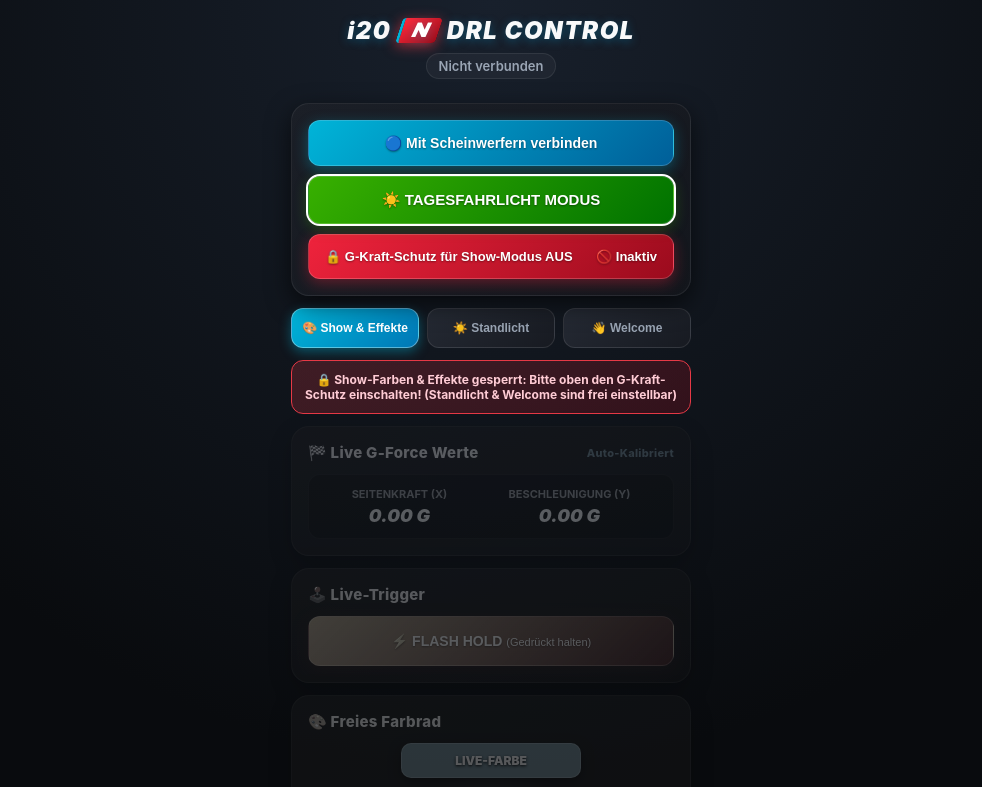
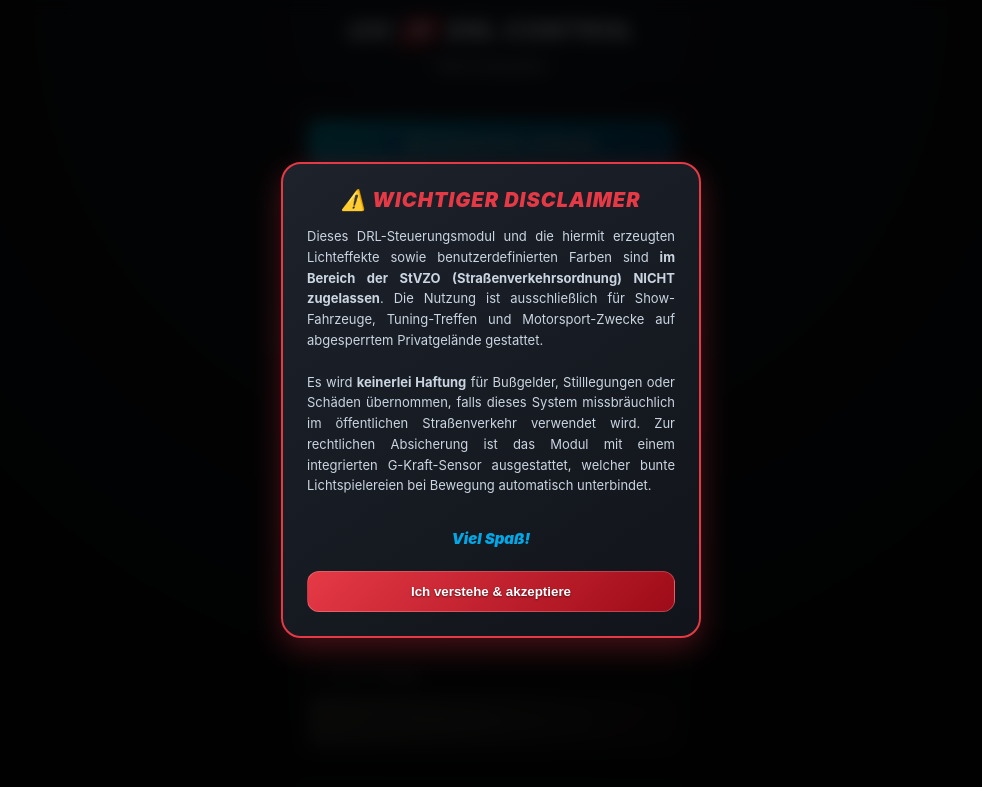
Before and after one commit to fritzmn/i20N-web2, a plain HTML site: page index.html in a window 1280 px wide. Shown: the top 787 px of the page, without its empty margins (149-1131 px from the left). Drawn offline with Linux system fonts and the light colour scheme.

Commit message:
Update index.html

```diff
--- a/index.html
+++ b/index.html
@@ -41,6 +41,7 @@
     .btn-connect { background: linear-gradient(135deg, #00b4d8 0%, #005f99 100%); margin-bottom: 10px; box-shadow: 0 4px 14px rgba(0, 180, 216, 0.35); }
     .btn-auto { background: linear-gradient(135deg, #38b000 0%, #007200 100%); font-size: 15px; margin-bottom: 10px; box-shadow: 0 4px 14px rgba(56, 176, 0, 0.35); }
     .btn-save { background: linear-gradient(135deg, #2ec4b6 0%, #1b8a5a 100%); margin-top: 18px; box-shadow: 0 4px 14px rgba(46, 196, 182, 0.35); }
+    .btn-calib { background: linear-gradient(135deg, #6c757d 0%, #495057 100%); font-size: 13px; margin-top: 10px; box-shadow: 0 4px 12px rgba(0,0,0,0.3); border: 1px solid rgba(255,255,255,0.1); }
     .btn-gprotect { background: linear-gradient(135deg, #ef233c 0%, #9b0b1d 100%); font-size: 13px; display: flex; justify-content: space-between; align-items: center; padding: 14px 16px; box-shadow: 0 4px 14px rgba(239, 35, 60, 0.35); }
     .btn-gprotect.active { background: linear-gradient(135deg, #0096c7 0%, #023e8a 100%); border: 1px solid #48cae4; box-shadow: 0 4px 14px rgba(0, 150, 199, 0.4); }
     .active-border { outline: 2px solid #ffffff; }
@@ -54,7 +55,7 @@
     .wheel-wrap { display: flex; flex-direction: column; align-items: center; margin: 10px 0; position: relative; }
     canvas#colorWheel { border-radius: 50%; cursor: crosshair; touch-action: none; border: 3px solid rgba(255, 255, 255, 0.15); box-shadow: 0 0 22px rgba(0, 168, 232, 0.25); }
     .wheel-preview-box { width: 100%; max-width: 180px; height: 35px; border-radius: 10px; border: 1px solid rgba(255,255,255,0.2); background: #00a8e8; margin-bottom: 12px; display: flex; align-items: center; justify-content: center; font-weight: 900; font-size: 12px; color: #fff; text-shadow: 0 1px 3px #000; box-shadow: 0 4px 12px rgba(0,0,0,0.5); }
-    .g-box { display: flex; justify-content: space-around; background: rgba(0, 0, 0, 0.3); padding: 12px; border-radius: 12px; border: 1px solid rgba(255, 255, 255, 0.06); }
+    .g-box { display: flex; justify-content: space-around; background: rgba(0, 0, 0, 0.3); padding: 12px; border-radius: 12px; border: 1px solid rgba(255, 255, 255, 0.06); margin-bottom: 10px; }
     .g-item { text-align: center; }
     .g-label { font-size: 11px; color: var(--sub); font-weight: 700; display: block; margin-bottom: 4px; }
     .g-val { font-size: 18px; font-weight: 900; color: #ffffff; font-style: italic; }
@@ -76,9 +77,30 @@
     .timer-badge.running { background: linear-gradient(135deg, rgba(230, 57, 70, 0.35) 0%, rgba(155, 11, 29, 0.45) 100%); color: #ffccd5; border: 1px solid var(--nred); }
     .hidden { display: none; }
     .version-footer { position: absolute; bottom: 8px; right: 12px; font-size: 10px; color: #4a5464; font-weight: 600; letter-spacing: 0.5px; }
+
+    /* DISCLAIMER MODAL POPUP SYSTEM */
+    .modal-overlay { position: fixed; top: 0; left: 0; width: 100%; height: 100%; background: rgba(0,0,0,0.85); z-index: 9999; display: flex; align-items: center; justify-content: center; padding: 20px; backdrop-filter: blur(8px); }
+    .modal-box { background: linear-gradient(145deg, #1d222b 0%, #11141a 100%); border: 2px solid var(--nred); border-radius: 20px; padding: 24px; width: 100%; max-width: 420px; box-shadow: 0 10px 30px rgba(230,57,70,0.3); text-align: center; animation: modalAnim 0.3s cubic-bezier(0.175, 0.885, 0.32, 1.275); }
+    .modal-title { font-size: 20px; font-weight: 900; color: var(--nred); letter-spacing: 1px; margin-bottom: 14px; text-transform: uppercase; font-style: italic; }
+    .modal-text { font-size: 13px; color: #cbd5e1; line-height: 1.6; margin-bottom: 20px; text-align: justify; }
+    .modal-btn { background: linear-gradient(135deg, #e63946 0%, #9e0b18 100%); color: white; padding: 12px; font-weight: 800; border-radius: 12px; border: 1px solid rgba(255,255,255,0.2); cursor: pointer; width: 100%; text-shadow: 0 1px 2px rgba(0,0,0,0.5); }
+    @keyframes modalAnim { from { transform: scale(0.85); opacity: 0; } to { transform: scale(1); opacity: 1; } }
   </style>
 </head>
 <body>
+
+  <!-- LEGAL DISCLAIMER POP-UP WINDOW -->
+  <div id="legalModal" class="modal-overlay">
+    <div class="modal-box">
+      <div class="modal-title">⚠️ WICHTIGER DISCLAIMER</div>
+      <div class="modal-text">
+        Dieses DRL-Steuerungsmodul und die hiermit erzeugten Lichteffekte sowie benutzerdefinierten Farben sind <strong>im Bereich der StVZO (Straßenverkehrsordnung) NICHT zugelassen</strong>. Die Nutzung ist ausschließlich für Show-Fahrzeuge, Tuning-Treffen und Motorsport-Zwecke auf abgesperrtem Privatgelände gestattet.<br><br>
+        Es wird <strong>keinerlei Haftung</strong> für Bußgelder, Stilllegungen oder Schäden übernommen, falls dieses System missbräuchlich im öffentlichen Straßenverkehr verwendet wird. Zur rechtlichen Absicherung ist das Modul mit einem integrierten G-Kraft-Sensor ausgestattet, welcher bunte Lichtspielereien bei Bewegung automatisch unterbindet.<br><br>
+        <div style="text-align: center; font-weight: 900; color: var(--nblue); font-size: 15px; margin-top: 10px; font-style: italic;">Viel Spaß!</div>
+      </div>
+      <button class="modal-btn" onclick="akzeptiereDisclaimer()">Ich verstehe & akzeptiere</button>
+    </div>
+  </div>
 
   <div class="header">
     <div class="title-row">
@@ -106,16 +128,17 @@
 
     <div id="viewShow">
       <div id="lockBanner" class="lock-banner">
-        🔒 Show-Farben & Effekte gesperrt: Bitte oben den G-Kraft-Schutz einschalten! (Standlicht & Welcome sind frei einstellbar)
+        🔒 Show-Farben & Effekte gesperrt: Bitte oben den G-Kraft-Schutz für den Show-Modus einschalten! (Standlicht & Welcome sind frei einstellbar)
       </div>
 
       <div id="showContent" class="locked">
         <div class="card">
-          <div class="card-title"><span>🏁 Live G-Force Werte</span><span style="font-size:11px; color:var(--nblue);">Auto-Kalibriert</span></div>
+          <div class="card-title"><span>🏁 Telemetrie / G-Force Werte</span></div>
           <div class="g-box">
-            <div class="g-item"><span class="g-label">SEITENKRAFT (X)</span><span id="valGX" class="g-val">0.00 G</span></div>
-            <div class="g-item"><span class="g-label">BESCHLEUNIGUNG (Y)</span><span id="valGY" class="g-val">0.00 G</span></div>
+            <div class="g-item"><span class="g-label">SEITENKRAFT (X-ACHSE)</span><span id="valGX" class="g-val">0.00 G</span></div>
+            <div class="g-item"><span class="g-label">LÄNGSKRAFT (Y-ACHSE)</span><span id="valGY" class="g-val">0.00 G</span></div>
           </div>
+          <button class="btn btn-calib" onclick="sendeKalibrierung()">📍 Sensor im Stillstand nullen</button>
         </div>
 
         <div class="card">
@@ -180,7 +203,7 @@
     </div>
   </div>
 
-  <div class="version-footer">Ver. 0.44</div>
+  <div class="version-footer">Ver. 0.45</div>
 
 <script>
   let bleDevice = null, bleChar = null, lastSend = 0, activeFx = 0, speed = 50, showBri = 100;
@@ -214,6 +237,9 @@
     { id: 7, name: "🏁 7. Track-Scanner" }, { id: 8, name: "🚫 8. Aus (Sofort An)" }
   ];
 
+  // POPUP LOGIC CONTROL
+  function akzeptiereDisclaimer() { document.getElementById('legalModal').style.display = 'none'; }
+
   function verarbeiteChipDaten(datenString) {
     if(datenString.startsWith("G:")) {
       let teile = datenString.substring(2).split(',');
@@ -233,7 +259,7 @@
       document.getElementById('gLabel').innerText = "🛡️ G-Kraft-Schutz AKTIV (Sperrt bei Fahrt)";
       document.getElementById('gState').innerText = "✅ Aktiv";
       setzeShowSperre(false);
-      senden("CALIB"); // Führt direkt die automatische Kalibrierung beim Aktivieren aus!
+      senden("CALIB"); // Kalibriert sofort vollautomatisch
       setTimeout(() => { senden("G_PROT:1"); }, 250);
     } else {
       gforceProtectAktiv = false;
@@ -245,6 +271,8 @@
       aktiviereAuto();
     }
   }
+
+  function sendeKalibrierung() { if(confirm("Auto steht absolut eben im Stillstand?")) senden("CALIB"); }
 
   const btnFlash = document.getElementById('btnFlashHold');
   const startFlash = (e) => { e.preventDefault(); if (!bleChar) return; btnFlash.classList.add('pressing'); senden("FLASH:1"); };
@@ -266,7 +294,7 @@
       bleChar.startNotifications().then(() => { bleChar.addEventListener('characteristicvaluechanged', (e) => { let s = new TextDecoder().decode(e.target.value); verarbeiteChipDaten(s); }); });
     } catch (e) { bleChar = null; }
   }
-  function starteAutoReconnectSchleife() { if (reconnectTimer) clearInterval(reconnectTimer); reconnectTimer = setInterval(async () => { if (bleDevice && !bleDevice.gatt.connected) { document.getElementById('status').innerText = "🔄 Suche Scheinwerfer..."; document.getElementById('status').style.color = "#00b4d8"; await gattVerbinden(); } }, 3500); }
+  function starteAutoReconnectSchleife() { if (reconnectTimer) reconnectTimer = setInterval(async () => { if (bleDevice && !bleDevice.gatt.connected) { document.getElementById('status').innerText = "🔄 Suche Scheinwerfer..."; document.getElementById('status').style.color = "#00b4d8"; await gattVerbinden(); } }, 3500); }
 
   async function verbinden() {
     try {
@@ -322,15 +350,14 @@
   function renderWelcomeEffekte() { const grid = document.getElementById('welcomeGrid'); grid.innerHTML = ''; welcomeEffekte.forEach((item) => { const btn = document.createElement('button'); btn.className = 'btn btn-fx' + (welcomeTyp === item.id ? ' active' : ''); if (item.id === 8) btn.style.gridColumn = "span 2"; btn.innerText = item.name; btn.onclick = async () => { if (!bleChar) { alert("Suche Verbindung!"); return; } welcomeTyp = item.id; renderWelcomeEffekte(); await senden("WELTEST:" + item.id); }; grid.appendChild(btn); }); }
   async function speichereWelcomeAufChip() { if (!bleChar) return; await senden("WELSET:" + welcomeTyp); localStorage.setItem('i20n_web_tfl', JSON.stringify({ ton: tflTon, tag: tagHell, nacht: nachtHell, wel: welcomeTyp })); alert("Welcome-Effekt gespeichert!"); }
   function initTflSliders() { document.getElementById('tonSlider').value = tflTon; document.getElementById('tonText').innerText = tflTon + '%'; document.getElementById('tagSlider').value = tagHell; document.getElementById('tagText').innerText = tagHell + '%'; document.getElementById('nachtSlider').value = nachtHell; document.getElementById('nachtText').innerText = nachtHell + '%'; }
-  function berechneTflMix(t) { return { r: Math.round((t / 100) * 15), g: Math.round((t / 100) * 70), b: Math.round((t / 100) * 180), w: 255 }; }
+  function calculateTflMix(t) { return { r: Math.round((t / 100) * 15), g: Math.round((t / 100) * 70), b: Math.round((t / 100) * 180), w: 255 }; }
 
-  // SPEZIAL-FIX VER. 0.44: SENDET "RGBW_TFL", DAMIT DAS STANDLICHT IM STAND TROTZ AKTIVEM G-SCHUTZ EINSTELLBAR BLEIBT
   function onTflSliderChange(q) {
     tflTon = parseInt(document.getElementById('tonSlider').value); tagHell = parseInt(document.getElementById('tagSlider').value); nachtHell = parseInt(document.getElementById('nachtSlider').value); document.getElementById('tonText').innerText = tflTon + '%'; document.getElementById('tagText').innerText = tagHell + '%'; document.getElementById('nachtText').innerText = nachtHell + '%';
-    const now = Date.now(); if (now - lastSend > 65) { lastSend = now; const mix = berechneTflMix(tflTon), f = (q === 'NACHT' ? nachtHell : tagHell) / 100; senden("RGBW_TFL:" + Math.round(mix.r * f) + "," + Math.round(mix.g * f) + "," + Math.round(mix.b * f) + "," + Math.round(mix.w * f)); }
+    const now = Date.now(); if (now - lastSend > 65) { lastSend = now; const mix = calculateTflMix(tflTon), f = (q === 'NACHT' ? nachtHell : tagHell) / 100; senden("RGBW_TFL:" + Math.round(mix.r * f) + "," + Math.round(mix.g * f) + "," + Math.round(mix.b * f) + "," + Math.round(mix.w * f)); }
   }
 
-  async function speichereTflAufChip() { if (!bleChar) return; const mix = berechneTflMix(tflTon), tagVal = Math.round((tagHell / 100) * 255), nachtVal = Math.round((nachtHell / 100) * 255); await senden("TFLSET:" + mix.r + "," + mix.g + "," + mix.b + "," + mix.w + "," + tagVal + "," + nachtVal); localStorage.setItem('i20n_web_tfl', JSON.stringify({ ton: tflTon, tag: tagHell, nacht: nachtHell, wel: welcomeTyp })); activeFx = 0; stoppeTimerUi(); updateUI(); alert("Standlicht gespeichert!"); }
+  async function speichereTflAufChip() { if (!bleChar) return; const mix = calculateTflMix(tflTon), tagVal = Math.round((tagHell / 100) * 255), nachtVal = Math.round((nachtHell / 100) * 255); await senden("TFLSET:" + mix.r + "," + mix.g + "," + mix.b + "," + mix.w + "," + tagVal + "," + nachtVal); localStorage.setItem('i20n_web_tfl', JSON.stringify({ ton: tflTon, tag: tagHell, nacht: nachtHell, wel: welcomeTyp })); activeFx = 0; stoppeTimerUi(); updateUI(); alert("Standlicht gespeichert!"); }
   function wechselTab(z) { document.getElementById('viewShow').className = z === 'SHOW' ? '' : 'hidden'; document.getElementById('viewTfl').className = z === 'TFL' ? '' : 'hidden'; document.getElementById('viewWel').className = z === 'WEL' ? '' : 'hidden'; document.getElementById('tabShow').className = 'tab-btn' + (z === 'SHOW' ? ' tab-active' : ''); document.getElementById('tabTfl').className = 'tab-btn' + (z === 'TFL' ? ' tab-active' : ''); document.getElementById('tabWel').className = 'tab-btn' + (z === 'WEL' ? ' tab-active' : ''); }
   function updateUI() { document.getElementById('btnAuto').className = 'btn btn-auto' + (activeFx === 0 ? ' active-border' : ''); renderEffekte(); }
 
```
